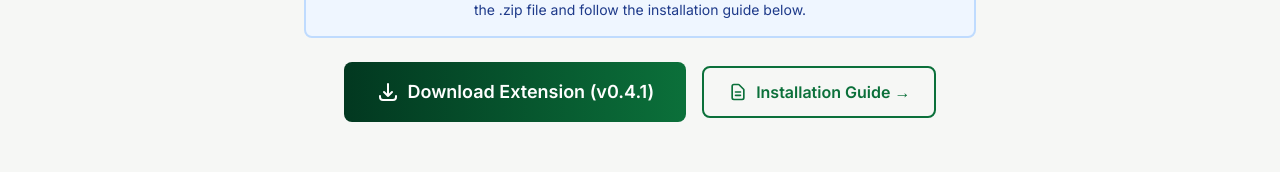
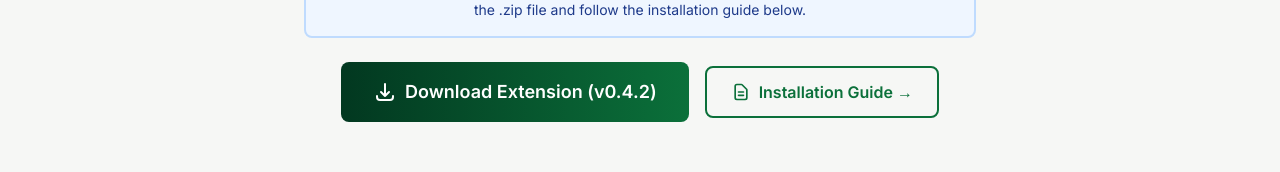
Before and after one commit to sheetlink/sheetlink-client, a Next.js app in the folder landing/: page /success in a window 1280 px wide. Shown: the part 510-682 px from the top of the page. Built offline with nearby package versions, Linux system fonts and the light colour scheme; no server answers.

Commit message:
chore: update download link to v0.4.2

```diff
--- a/landing/src/pages/success.tsx
+++ b/landing/src/pages/success.tsx
@@ -62,14 +62,14 @@ export default function Success() {
 
               <div className="flex flex-col items-center justify-center gap-4 sm:flex-row">
                 <a
-                  href="https://github.com/sheetlink/sheetlink-client/releases/download/v0.4.1/sheetlink-extension-v0.4.1.zip"
+                  href="https://github.com/sheetlink/sheetlink-client/releases/download/v0.4.2/sheetlink-extension-v0.4.2.zip"
                   download
                   className="inline-flex items-center gap-2 rounded-lg bg-gradient-to-r from-sheetlink-green-900 to-sheetlink-green-700 px-8 py-4 text-lg font-semibold text-white transition-all duration-200 hover:shadow-lg"
                 >
                   <svg className="h-6 w-6" fill="none" viewBox="0 0 24 24" stroke="currentColor">
                     <path strokeLinecap="round" strokeLinejoin="round" strokeWidth={2} d="M4 16v1a3 3 0 003 3h10a3 3 0 003-3v-1m-4-4l-4 4m0 0l-4-4m4 4V4" />
                   </svg>
-                  Download Extension (v0.4.1)
+                  Download Extension (v0.4.2)
                 </a>
                 <Link
                   href="/get-started"
```
